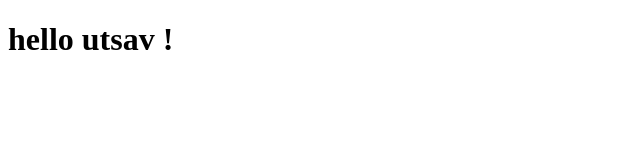
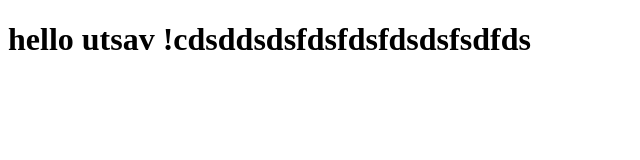
Before and after one commit to CODEBYUVM/mysampleapp, a plain HTML site: page index.html in a window 1280 px wide. Shown: the whole page, without its empty margins (0-640 px from the left). Drawn offline with Linux system fonts and the light colour scheme.

Commit message:
another change

```diff
--- a/index.html
+++ b/index.html
@@ -6,6 +6,6 @@
     <title>Document</title>
 </head>
 <body>
-    <h1>hello utsav !</h1>
+    <h1>hello utsav !cdsddsdsfdsfdsfdsdsfsdfds</h1>
 </body>
 </html>
```
Also changed, not shown: login.html (added, +1 -0 lines).
